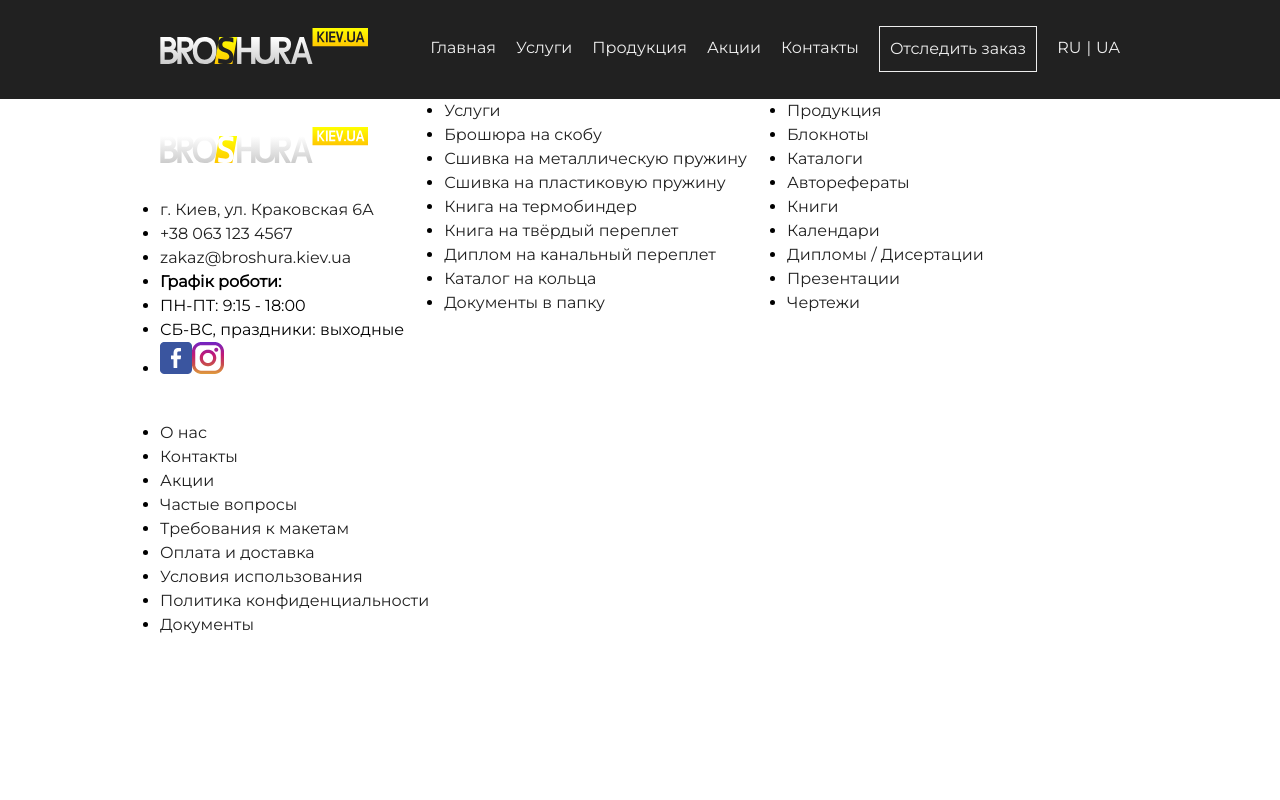
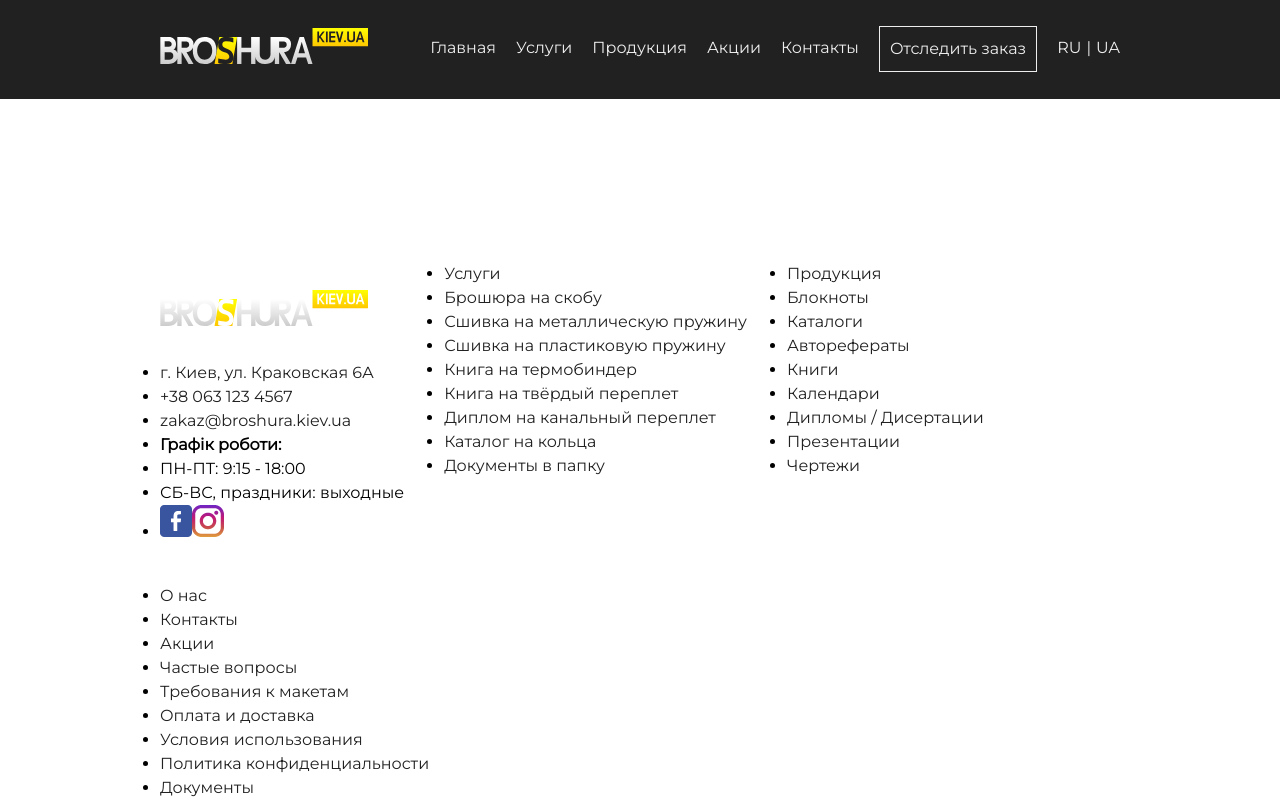
Before and after one commit to scziskh/broshura-front-end-user, a React (Create React App) app: page / in a window 1280 px wide. Built offline with nearby package versions, Linux system fonts and the light colour scheme.

Commit message:
Footer always in bottom

```diff
--- a/src/App.jsx
+++ b/src/App.jsx
@@ -1,6 +1,6 @@
 import React from 'react';
 import { BrowserRouter as Router, Route, Routes } from 'react-router-dom';
-import { createGlobalStyle } from 'styled-components';
+import styled, { createGlobalStyle } from 'styled-components';
 
 import Header from './components/header';
 import IndexPage from './pages/indexPage';
@@ -11,9 +11,11 @@ const App = () => (
     <GlobalStyles />
     <Router>
       <Header />
-      <Routes>
-        <Route exact path="/" element={<IndexPage />} />
-      </Routes>
+      <Content>
+        <Routes>
+          <Route exact path="/" element={<IndexPage />} />
+        </Routes>
+      </Content>
       <Footer />
     </Router>
   </div>
@@ -34,4 +36,10 @@ const GlobalStyles = createGlobalStyle`
   }
 `;
 
+const Content = styled.div`
+  & {
+    flex: 1 0 auto;
+  }
+`;
+
 export default App;
--- a/src/index.css
+++ b/src/index.css
@@ -1,4 +1,5 @@
 @import url('https://fonts.googleapis.com/css3?family=Montserrat&display=swap');
+
 * {
     font-display: swap;
     margin: 0;
@@ -6,27 +7,40 @@
     font-family: 'Montserrat', sans-serif;
     line-height: 150%;
 }
-body {
-    width: 100%;
+
+html,
+body,
+#root,
+.App {
+    height: 100%;
 }
 
 /*from A to Z*/
+.App {
+    display: flex;
+    flex-direction: column;
+}
+
 .col-4 {
     width: calc(25% - 30px);
 }
+
 .flex {
     display: flex;
     gap: 40px;
     flex-wrap: wrap;
 }
+
 .noLS {
     list-style: none;
 }
+
 .wrapper {
     width: 1530px;
     margin: 0 auto;
     position: relative;
 }
+
 @media screen and (max-width: 1600px) {
     .wrapper {
         width: 1200px;
@@ -34,19 +48,23 @@ body {
         position: relative;
     }
 }
+
 @media screen and (max-width: 1280px) {
     .col-4 {
         width: calc(50% - 20px);
     }
+
     .wrapper {
         width: 960px;
     }
 }
+
 @media screen and (max-width: 980px) {
     .wrapper {
         width: 85%;
         padding: 0 7.5%;
     }
+
     .col-4 {
         width: 100%;
     }
```
